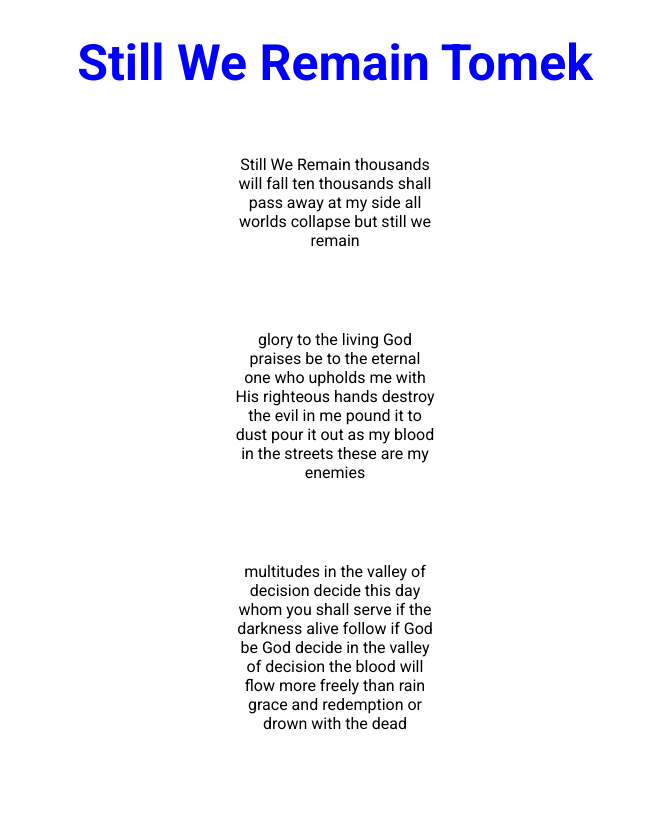
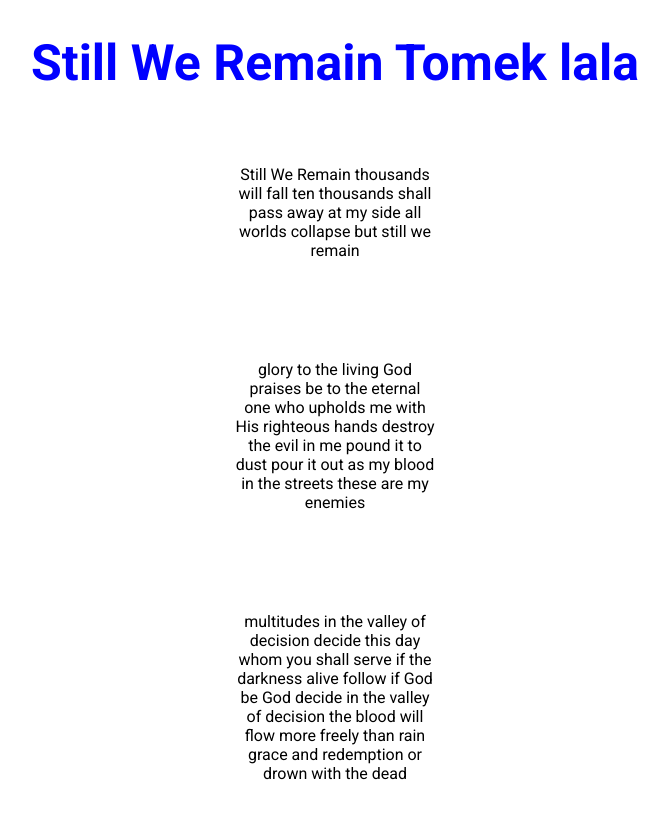
Before and after one commit to Tomm1slaw/learning-git-2, a plain HTML site: page index.html in a window 1280 px wide. Shown: the whole page, without its empty margins (305-973 px from the left). Before the commit the page ends 800 px from the top, so only its background shows below. Drawn offline with Linux system fonts and the light colour scheme.

Commit message:
Add Changes

```diff
--- a/index.html
+++ b/index.html
@@ -7,7 +7,7 @@
 	<link href="https://fonts.googleapis.com/css?family=Roboto:400,700" rel="stylesheet">
 </head>
 <body>
-	<h1 class="head">Still We Remain Tomek</h1>
+	<h1 class="head">Still We Remain Tomek lala</h1>
 		<p class="paragraph">Still We Remain
 		thousands will fall
 		ten thousands shall pass away at my side
--- a/style.css
+++ b/style.css
@@ -14,5 +14,5 @@ body {
 	margin: 20px auto;
 	max-width: 200px;
 	border-color: black;
-	padding: 30px;
+	padding: 40px;
 }
```
